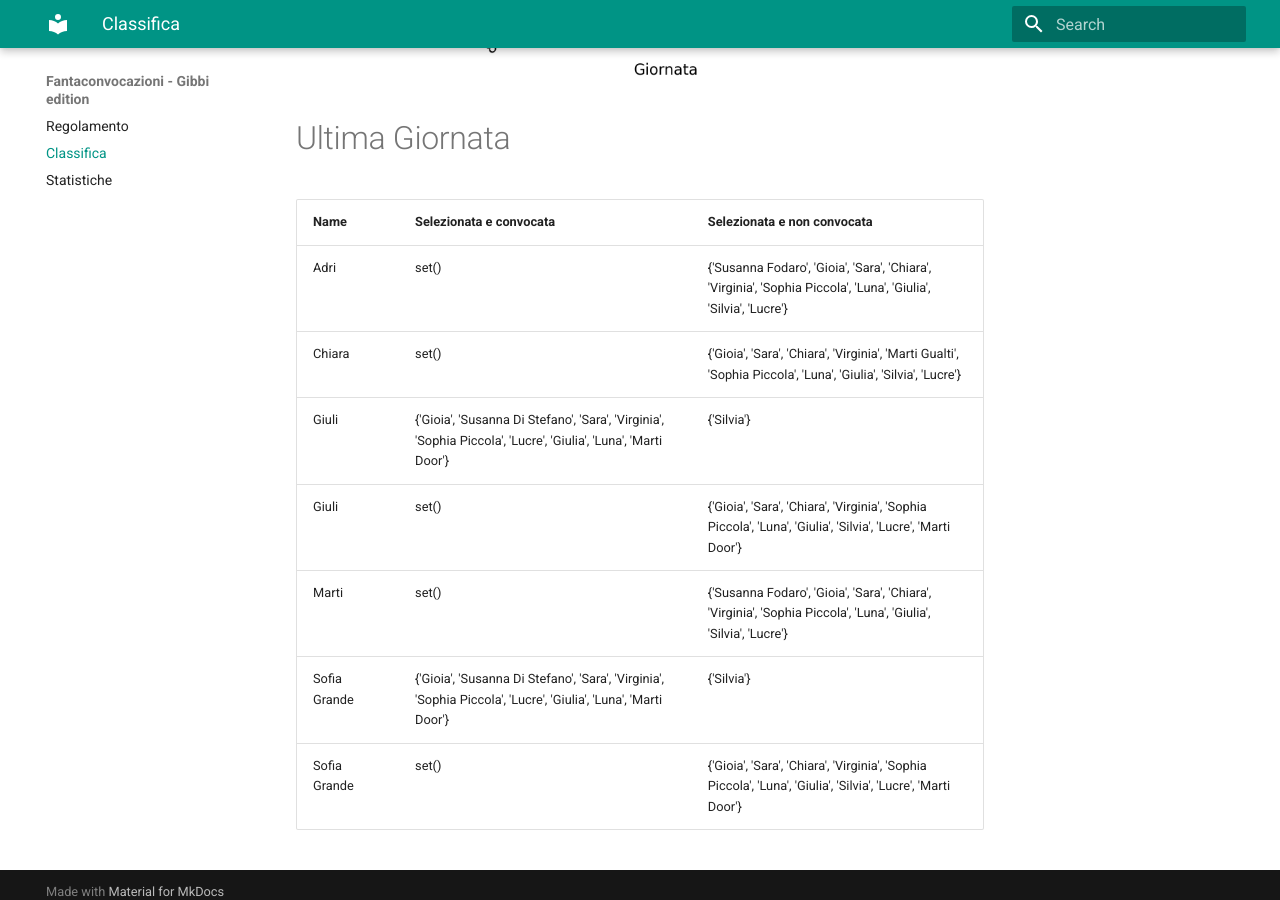
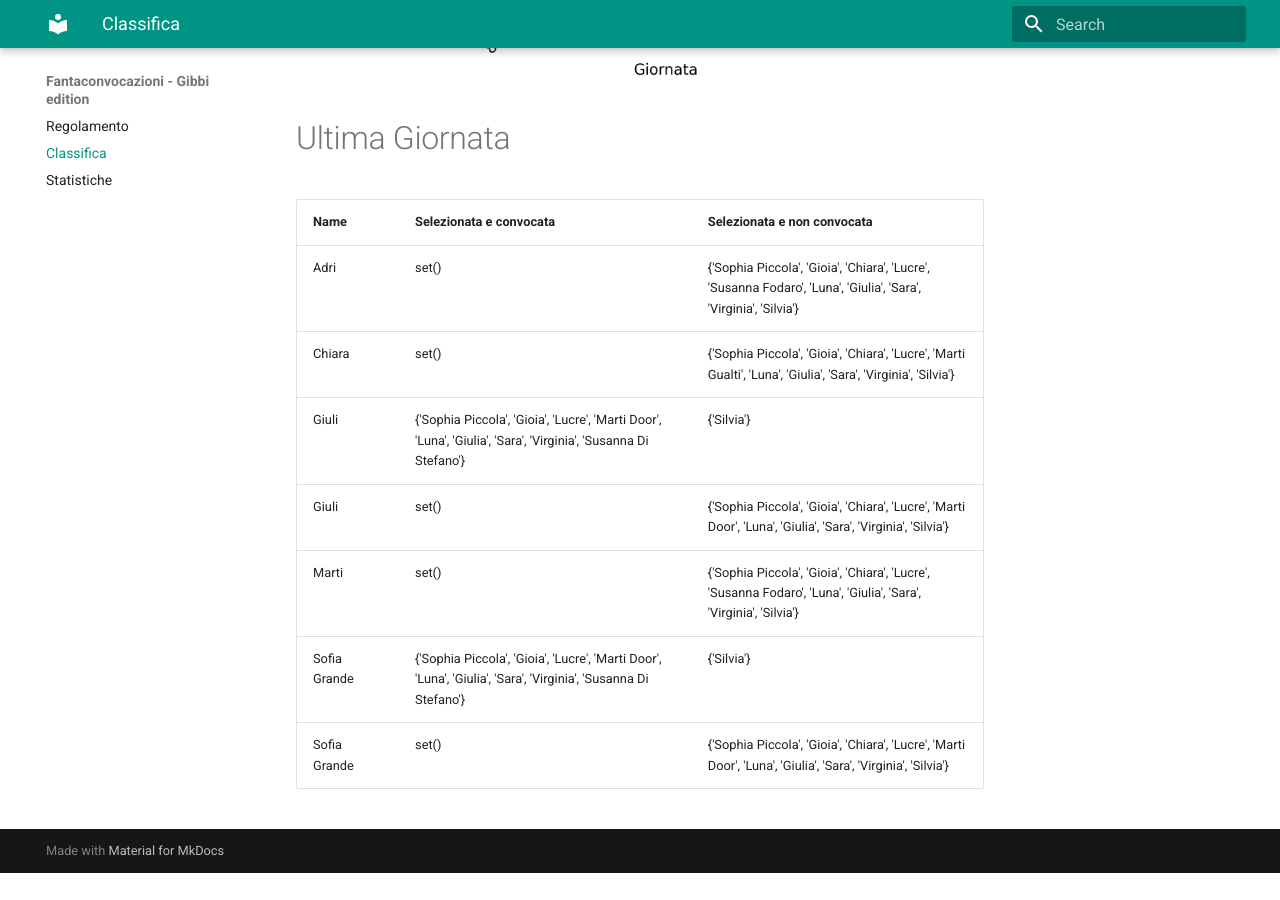
Before and after one commit to martinig94/fantagibbi, an MkDocs documentation site: the page built from docs/Classifica.md, in a window 1280 px wide and 900 px high, scrolled down 1030 px. Built offline with MkDocs 1.6.1 and Material for MkDocs 9.7.7, drawn with Linux system fonts in a browser that asks for light colours; after the commit the page ends 1903 px from its top, so only the background shows below that.

Commit message:
Auto-update from main.py

```diff
--- a/docs/Classifica.md
+++ b/docs/Classifica.md
@@ -18,11 +18,11 @@
 <!-- START_TABLE CORRECT -->
 | Name         | Selezionata e convocata                                                                                        | Selezionata e non convocata                                                                                      |
 |:-------------|:---------------------------------------------------------------------------------------------------------------|:-----------------------------------------------------------------------------------------------------------------|
-| Adri         | set()                                                                                                          | {'Susanna Fodaro', 'Gioia', 'Sara', 'Chiara', 'Virginia', 'Sophia Piccola', 'Luna', 'Giulia', 'Silvia', 'Lucre'} |
-| Chiara       | set()                                                                                                          | {'Gioia', 'Sara', 'Chiara', 'Virginia', 'Marti Gualti', 'Sophia Piccola', 'Luna', 'Giulia', 'Silvia', 'Lucre'}   |
-| Giuli        | {'Gioia', 'Susanna Di Stefano', 'Sara', 'Virginia', 'Sophia Piccola', 'Lucre', 'Giulia', 'Luna', 'Marti Door'} | {'Silvia'}                                                                                                       |
-| Giuli        | set()                                                                                                          | {'Gioia', 'Sara', 'Chiara', 'Virginia', 'Sophia Piccola', 'Luna', 'Giulia', 'Silvia', 'Lucre', 'Marti Door'}     |
-| Marti        | set()                                                                                                          | {'Susanna Fodaro', 'Gioia', 'Sara', 'Chiara', 'Virginia', 'Sophia Piccola', 'Luna', 'Giulia', 'Silvia', 'Lucre'} |
-| Sofia Grande | {'Gioia', 'Susanna Di Stefano', 'Sara', 'Virginia', 'Sophia Piccola', 'Lucre', 'Giulia', 'Luna', 'Marti Door'} | {'Silvia'}                                                                                                       |
-| Sofia Grande | set()                                                                                                          | {'Gioia', 'Sara', 'Chiara', 'Virginia', 'Sophia Piccola', 'Luna', 'Giulia', 'Silvia', 'Lucre', 'Marti Door'}     |
+| Adri         | set()                                                                                                          | {'Sophia Piccola', 'Gioia', 'Chiara', 'Lucre', 'Susanna Fodaro', 'Luna', 'Giulia', 'Sara', 'Virginia', 'Silvia'} |
+| Chiara       | set()                                                                                                          | {'Sophia Piccola', 'Gioia', 'Chiara', 'Lucre', 'Marti Gualti', 'Luna', 'Giulia', 'Sara', 'Virginia', 'Silvia'}   |
+| Giuli        | {'Sophia Piccola', 'Gioia', 'Lucre', 'Marti Door', 'Luna', 'Giulia', 'Sara', 'Virginia', 'Susanna Di Stefano'} | {'Silvia'}                                                                                                       |
+| Giuli        | set()                                                                                                          | {'Sophia Piccola', 'Gioia', 'Chiara', 'Lucre', 'Marti Door', 'Luna', 'Giulia', 'Sara', 'Virginia', 'Silvia'}     |
+| Marti        | set()                                                                                                          | {'Sophia Piccola', 'Gioia', 'Chiara', 'Lucre', 'Susanna Fodaro', 'Luna', 'Giulia', 'Sara', 'Virginia', 'Silvia'} |
+| Sofia Grande | {'Sophia Piccola', 'Gioia', 'Lucre', 'Marti Door', 'Luna', 'Giulia', 'Sara', 'Virginia', 'Susanna Di Stefano'} | {'Silvia'}                                                                                                       |
+| Sofia Grande | set()                                                                                                          | {'Sophia Piccola', 'Gioia', 'Chiara', 'Lucre', 'Marti Door', 'Luna', 'Giulia', 'Sara', 'Virginia', 'Silvia'}     |
 <!-- END_TABLE CORRECT -->
```
